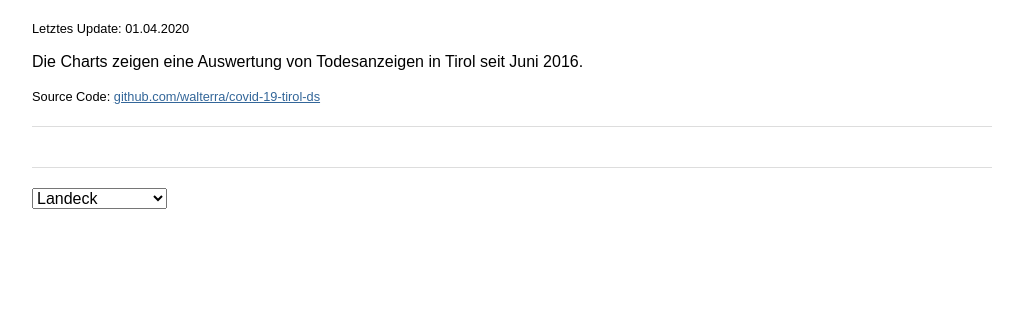
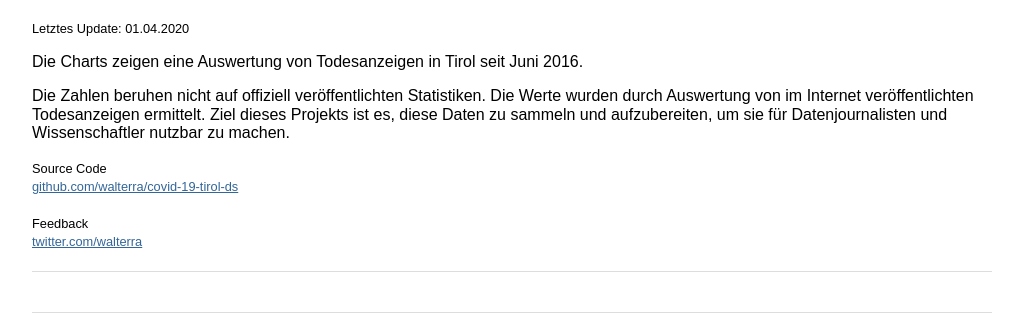
Before and after one commit to walterra/covid-19-tirol-ds, a plain HTML site: page index.html in a window 1280 px wide. Shown: the part 61-391 px from the top of the page, without its empty margins (128-1151 px from the left). Drawn offline with nearby package versions, Linux system fonts and the light colour scheme; a script that the page names is missing.

Commit message:
web description.

```diff
--- a/index.html
+++ b/index.html
@@ -13,7 +13,14 @@
     <h1>Analyse Todesanzeigen Tirol</h1>
     <p><small>Letztes Update: 01.04.2020</small></p>
     <p>Die Charts zeigen eine Auswertung von Todesanzeigen in Tirol seit Juni 2016.</p>
-    <p><small>Source Code: <a href="https://github.com/walterra/covid-19-tirol-ds">github.com/walterra/covid-19-tirol-ds</a></small></p>
+    <p>
+      Die Zahlen beruhen nicht auf offiziell veröffentlichten Statistiken. Die Werte wurden durch Auswertung von im Internet veröffentlichten Todesanzeigen ermittelt.
+      Ziel dieses Projekts ist es, diese Daten zu sammeln und aufzubereiten, um sie für Datenjournalisten und Wissenschaftler nutzbar zu machen.
+    </p>
+    <p><small>
+      Source Code<br /><a href="https://github.com/walterra/covid-19-tirol-ds">github.com/walterra/covid-19-tirol-ds</a><br /><br />
+      Feedback<br /><a href="https://twitter.com/walterra">twitter.com/walterra</a>
+    </small></p>
     <div id="vega_districts" class="vis_wrapper"></div>
     <div class="vis_wrapper">
       <div>
```
